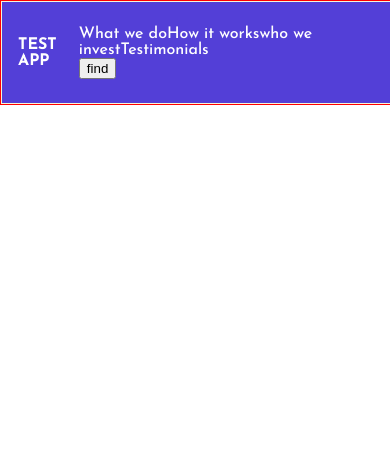
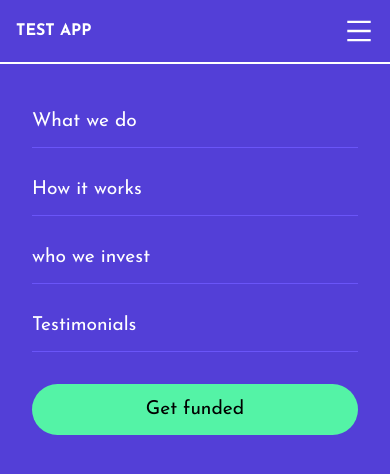
Before and after one commit to dilan-sachintha97/Responsive-web-NextJS, a Next.js app: page / in a window 390 px wide. Shown: the top 474 px of the page. Built offline with nearby package versions, Linux system fonts and the light colour scheme.

Commit message:
nav-bar mobile version

```diff
--- a/app/globals.css
+++ b/app/globals.css
@@ -35,7 +35,6 @@ body {
   width: 100%;
   margin: auto;
   overflow: hidden;
-  border: 1px solid beige;
 }
 
 
--- a/src/components/NavBar/NavBar.css
+++ b/src/components/NavBar/NavBar.css
@@ -3,7 +3,7 @@
     width: 100%;
     position: absolute;
     z-index: 999;
-    border: 1px solid red;
+    /* border: 1px solid red; */
 }
 
 .n-container{
@@ -21,3 +21,97 @@
     font-weight: 700;
     cursor: pointer;
 }
+
+.n-right{
+    text-transform: uppercase;
+    display: flex;
+    align-items: center;
+    justify-content: center;
+    gap: 2.5rem;
+    font-size: 0.9rem;
+    /* border: 1px solid red; */
+}
+
+.n-menu{
+    display: flex;
+    align-items: center;
+    justify-content: center;
+    gap: 2.5rem;
+}
+
+.n-menu span{
+    cursor: pointer;
+}
+
+.found-button{
+    color: var(--dark-bg);
+    background-color: var(--third-color);
+    padding: 1rem 1.6rem;
+    font-size: 1rem;
+    text-transform: capitalize;
+    border-radius:999px;
+}
+
+
+
+/* mobile version */
+.nm-container{
+    display: none;
+}
+
+@media (max-width:1200px) {
+    .container{
+        display: none;
+    }
+
+    .nm-container{
+        display: block;
+        display: flex;
+        align-items: center;
+        justify-content: space-between;
+
+        color: white;
+        padding: 1rem;
+        position: relative;
+        background-color: var(--primary-color);
+    }
+
+    .nm-container >:first-child{
+        font-weight: 700;
+        cursor: pointer;
+    }
+
+    .nm-menu{
+        position: fixed;
+        top: 4rem;
+        left: 0;
+        padding: 3rem 2rem;
+        background-color: var(--primary-color);
+
+        display: flex;
+        flex-direction: column;
+        width: 100%;
+        font-size: 1.2rem;
+        z-index: 99;
+        height: calc(100vh - 4rem);
+        box-sizing: border-box;
+    }
+
+    .nm-menu span{
+        margin-bottom: 2rem;
+        padding-bottom: 1rem;
+        border-bottom: 1px solid var(--border-color);
+    }
+
+    .m-funded-button{
+        width: 100%;
+        color: var(--dark-bg);
+        background-color: var(--third-color);
+        display: flex;
+        align-items: center;
+        justify-content: center;
+        box-sizing: border-box;
+        padding: 1rem 0rem;
+        border-radius: 999px;
+    }
+}
--- a/src/components/NavBar/NavBar.js
+++ b/src/components/NavBar/NavBar.js
@@ -1,8 +1,10 @@
 import './NavBar.css'
+import{AiOutlineMenu} from 'react-icons/ai'
 
 const NavBar = () => {
   return (
     <div className="n-wrapper">
+      {/* desktop version */}
         <div className="container">
             <div className="n-container">
                {/* left side */}
@@ -19,10 +21,25 @@ const NavBar = () => {
                         <span>Testimonials</span>
                     </div>
                     <div className="found-button">
-                       <button>find</button>
+                      Get funded
                     </div>
                </div>
             </div>
+        </div>
+
+        {/* mobile/ tab version */}
+        <div className="nm-container">
+          <span>TEST APP</span>
+          <AiOutlineMenu  size={30}/>
+
+          {/* mobile menu */}
+          <div className="nm-menu">
+            <span>What we do</span>
+            <span>How it works</span>
+            <span>who we invest</span>
+            <span>Testimonials</span>
+            <div className="m-funded-button">Get funded</div>
+          </div>
         </div>
     </div>
   )
```
